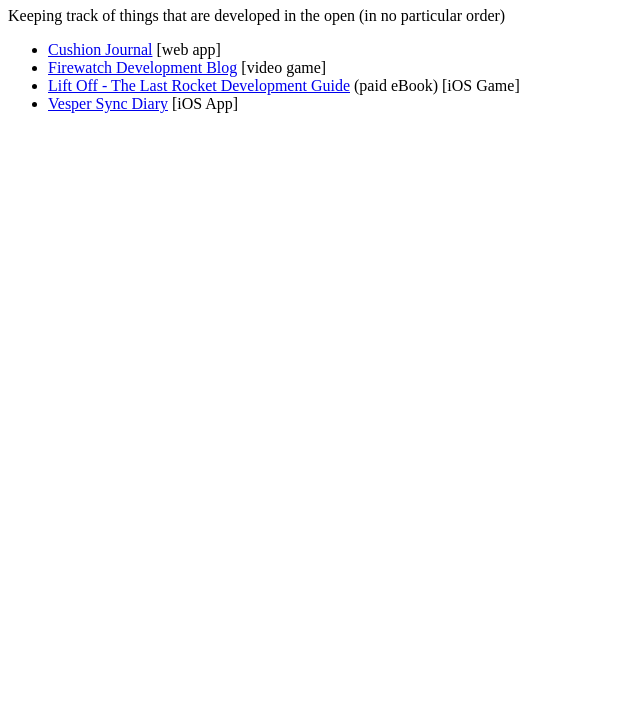
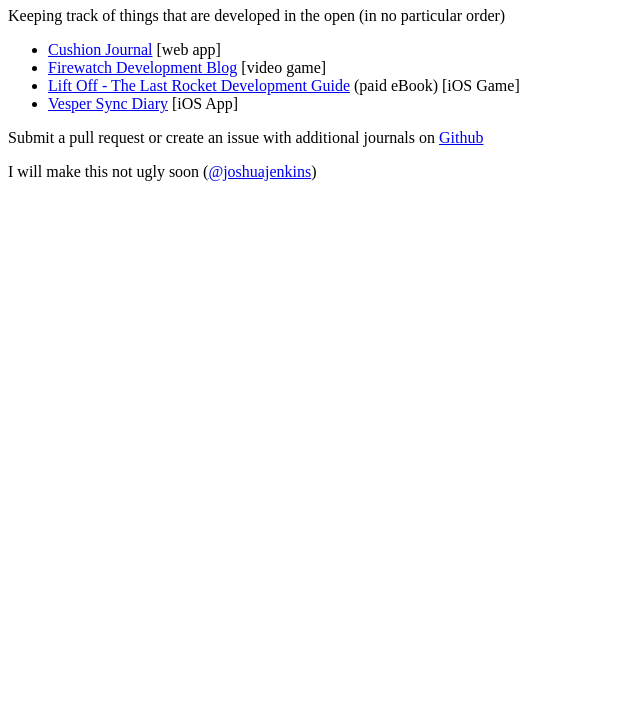
Before and after one commit to joshuajenkins/devjournals, a plain HTML site: page index.html in a window 1280 px wide. Shown: the part 73-800 px from the top of the page, without its empty margins (0-640 px from the left). Drawn offline with Linux system fonts and the light colour scheme.

Commit message:
Add a bit of meta info

```diff
--- a/index.html
+++ b/index.html
@@ -12,5 +12,8 @@
     <li><a href="http://store.shauninman.com/">Lift Off - The Last Rocket Development Guide</a> (paid eBook) [iOS Game]</li>
     <li><a href="http://inessential.com/vespersyncdiary">Vesper Sync Diary</a> [iOS App]</li>
   </ul>
+
+  <p>Submit a pull request or create an issue with additional journals on <a href="https://github.com/joshuajenkins/devjournals">Github</a></p>
+  <p>I will make this not ugly soon (<a href="http://twitter.com/joshuajenkins">@joshuajenkins</a>)</p>
 </body>
 </html>
```
